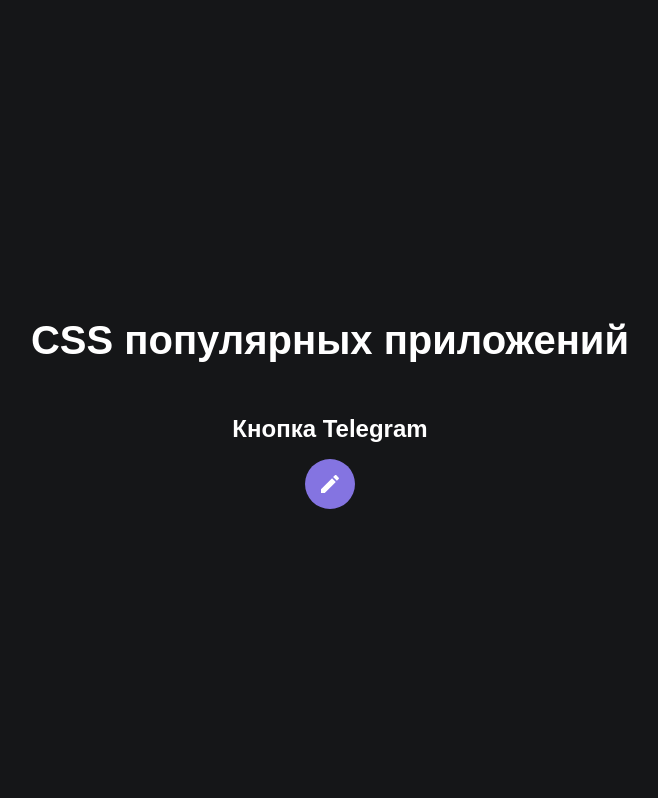
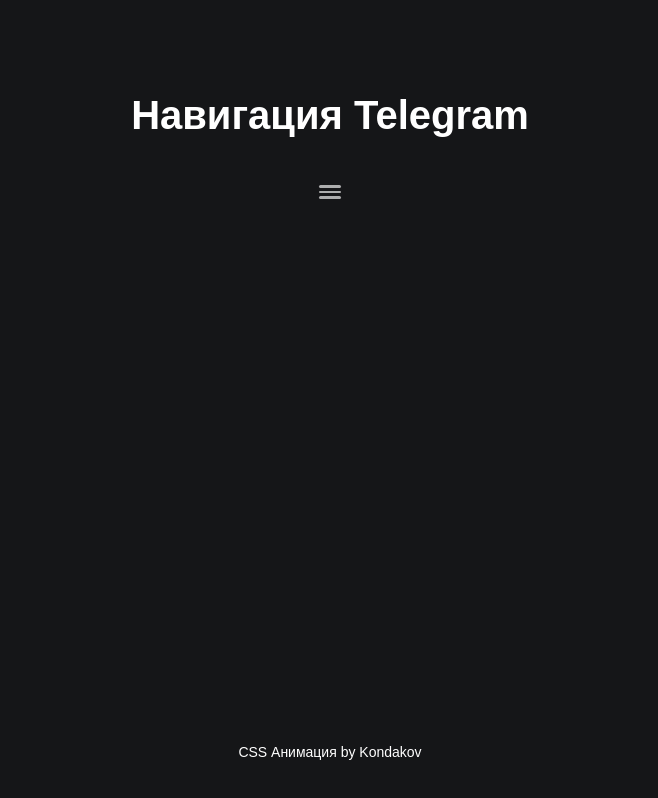
Before and after one commit to AleksandrKondakov/react-youtube-accordion, a React (Create React App) app: page / in a window 1280 px wide. Shown: the whole page, without its empty margins (310-968 px from the left). Built offline with nearby package versions, Linux system fonts and the light colour scheme.

Commit message:
Initial commit

```diff
--- a/src/App.jsx
+++ b/src/App.jsx
@@ -2,7 +2,7 @@
 import styles from './App.module.scss';
 
 function App() {
-    const [chatSettings, setChatSettings] = useState(false);
+    const [chatSettings, setNavbarOpen] = useState(false);
     const [isHovering, setIsHovering] = useState(false);
 
     const handleMouseEnter = useCallback(() => setIsHovering(true), []);
@@ -10,11 +10,11 @@
 
     useEffect(() => {
         if (!isHovering) {
-            setChatSettings(false);
+            setNavbarOpen(false);
         }
     }, [isHovering]);
 
-    const handleClickOutside = useCallback(() => setChatSettings(false), []);
+    const handleClickOutside = useCallback(() => setNavbarOpen(false), []);
     const handleClickInside = useCallback((e) => e.stopPropagation(), []);
 
     const createRipple = (event) => {
@@ -37,49 +37,64 @@
 
     return (
         <div className={styles.content}>
-            <h1>CSS популярных приложений</h1>
-            <h2>Кнопка Telegram</h2>
-            <div className={styles.telegramButton}>
-                <div className={`${styles['list-container']} ${chatSettings ? styles.active : ''}`}>
-                    <div
-                        className={styles.settingsButton}
-                        onClick={(event) => {
-                            setChatSettings(!chatSettings);
-                            createRipple(event);
-                        }}
-                    >
-                        <svg className={styles.iconPencil} xmlns="http://www.w3.org/2000/svg"
-                            xmlnsXlink="http://www.w3.org/1999/xlink" version="1.1" id="mdi-pencil" width="24" height="24"
-                            viewBox="0 0 24 24">
-                            <path
-                                d="M20.71,7.04C21.1,6.65 21.1,6 20.71,5.63L18.37,3.29C18,2.9 17.35,2.9 16.96,3.29L15.12,5.12L18.87,8.87M3,17.25V21H6.75L17.81,9.93L14.06,6.18L3,17.25Z"
-                                fill='#FFFFFF' />
-                        </svg>
-                        <svg className={styles.iconClose} xmlns="http://www.w3.org/2000/svg"
-                            xmlnsXlink="http://www.w3.org/1999/xlink" version="1.1" id="mdi-close" width="24" height="24"
-                            viewBox="0 0 24 24">
-                            <path
-                                d="M19,6.41L17.59,5L12,10.59L6.41,5L5,6.41L10.59,12L5,17.59L6.41,19L12,13.41L17.59,19L19,17.59L13.41,12L19,6.41Z"
-                                fill='#FFFFFF' />
-                        </svg>
+            <h1>Навигация Telegram</h1>
+            <div className={styles.telegramNavbar}>
+            <div className={`${styles.listContainer} ${chatSettings ? styles.active : ''}`}>
+            <div className={styles.settingsButton} onClick={(event) => { setNavbarOpen(!chatSettings); createRipple(event); }}>
+                        <span className={styles.line}></span>
+                        <span className={styles.line}></span>
+                    <span className={styles.line}></span>
                 </div>
                 <div className={styles.settingsModal} onMouseEnter={handleMouseEnter} onMouseLeave={handleMouseLeave} onClick={handleClickOutside}>
                     <div className={styles.other} onClick={handleClickInside}>
                         <div className={styles.block}>
-                                <div className={styles.icon}>🔗</div>
-                                <div className={styles.title}>Создать канал</div>
+                            <img src="https://vk.com/images/camera_200.png" alt="User" />
+                            <div className={styles.title}>Sasha</div>
                         </div>
                         <div className={styles.block}>
-                                <div className={styles.icon}>🔗</div>
-                                <div className={styles.title}>Создать группу</div>
+                            <div className={styles.icon}>♺</div>
+                            <div className={styles.title}>Добавить аккаунт</div>
+                        </div>
+                        <div className={styles.separator}></div>
+                        <div className={styles.block}>
+                            <div className={styles.icon}>♺</div>
+                            <div className={styles.title}>Избранное</div>
                         </div>
                         <div className={styles.block}>
-                                <div className={styles.icon}>🔗</div>
-                                <div className={styles.title}>Начать личный чат</div>
+                            <div className={styles.icon}>♺</div>
+                            <div className={styles.title}>Архив</div>
+                        </div>
+                        <div className={styles.block}>
+                            <div className={styles.icon}>♺</div>
+                            <div className={styles.title}>Мои истории</div>
+                        </div>
+                        <div className={styles.block}>
+                            <div className={styles.icon}>♺</div>
+                            <div className={styles.title}>Контакты</div>
+                        </div>
+                        <div className={styles.separator}></div>
+                        <div className={styles.block}>
+                            <div className={styles.icon}>♺</div>
+                            <div className={styles.title}>Кошелёк</div>
+                        </div>
+                        <div className={styles.separator}></div>
+                        <div className={styles.block}>
+                            <div className={styles.icon}>♺</div>
+                            <div className={styles.title}>Настройки</div>
+                        </div>
+                        <div className={styles.block}>
+                            <div className={styles.icon}>♺</div>
+                            <div className={styles.title}>Ещё</div>
+                            <div className={styles.arrow}>
+                                <svg viewBox="0 0 24 25" fill="none" xmlns="http://www.w3.org/2000/svg">
+                                    <path fillRule="evenodd" clipRule="evenodd" d="M8.96967 18.0303C8.67678 17.7374 8.67678 17.2626 8.96967 16.9697L13.4393 12.5L8.96967 8.03033C8.67678 7.73744 8.67678 7.26256 8.96967 6.96967C9.26256 6.67678 9.73744 6.67678 10.0303 6.96967L15.0303 11.9697C15.171 12.1103 15.25 12.3011 15.25 12.5C15.25 12.6989 15.171 12.8897 15.0303 13.0303L10.0303 18.0303C9.73744 18.3232 9.26256 18.3232 8.96967 18.0303Z" />
+                                </svg>
                             </div>
                         </div>
                     </div>
                 </div>
+            </div>
+            <div className={styles.editor}>CSS Анимация by Kondakov</div>
         </div>
         </div>
     );
--- a/src/App.module.scss
+++ b/src/App.module.scss
@@ -35,21 +35,13 @@
         color: white;
     }
 
-    h2 {
-        text-align: center;
-        margin-bottom: 1rem;
-        font-size: 1.5rem;
-        color: white;
-    }
-}
-
-/* Кнопка для создания Telegram */
-.telegramButton {
+    .telegramNavbar {
         display: flex;
         z-index: 10;
 
-    .list-container {
+        .listContainer {
             position: relative;
+            margin-bottom: 65vh;
 
             &.active {
                 .settingsModal {
@@ -57,17 +49,36 @@
                     visibility: visible;
                     transform: scale(1);
                 }
+            }
 
             .settingsButton {
-                .iconPencil {
-                    opacity: 0;
-                    transform: scale(0);
+                display: flex;
+                flex-direction: column;
+                position: relative;
+                height: 44px;
+                width: 44px;
+                border-radius: 50%;
+                z-index: 2;
+                cursor: pointer;
+                justify-content: center;
+                align-items: center;
+                overflow: hidden;
+
+                &:hover {
+                    background-color: rgba(255, 255, 255, 0.05);
                 }
 
-                .iconClose {
-                    opacity: 1;
-                    transform: scale(1);
-                }
+                .line {
+                    display: flex;
+                    width: 50%;
+                    height: 2.5px;
+                    background-color: rgba(255, 255, 255, 0.65);
+                    border-radius: 5px;
+                    transition-duration: 0.4s;
+                    margin: 3px 0;
+
+                    &:nth-child(2) {
+                        margin: 0;
                     }
                 }
             }
@@ -76,38 +87,63 @@
                 display: flex;
                 padding: 80px;
                 position: absolute;
-        bottom: -20px;
-        right: -80px;
+                top: -20px;
+                left: -80px;
                 z-index: 3;
                 opacity: 0;
                 visibility: hidden;
                 transform: scale(0.8);
-        transform-origin: bottom right;
+                transform-origin: top left;
                 transition: opacity 0.2s ease-in-out, transform 0.2s ease-in-out, visibility 0.2s ease-in-out;
 
                 .other {
                     display: flex;
                     flex-direction: column;
                     justify-content: space-between;
-            background: #212121;
+                    background: rgba(40, 40, 40, 0.9);
                     border-radius: 10px;
-            padding: 5px;
                     z-index: 5;
+                    box-shadow: 0 0 2px 7px rgba(0, 0, 0, 0.025);
+                    padding: 5px 0;
+
+                    .separator {
+                        display: flex;
+                        position: relative;
+                        align-items: center;
+                        height: 1px;
+                        width: 100%;
+                        background: rgba(17, 17, 17, 0.7);
+                        box-shadow: 0 2px 4px rgba(0, 0, 0, 0.1);
+                        margin: 5px 0;
+                    }
 
                     .block {
                         display: flex;
                         position: relative;
                         align-items: center;
-                padding: 4px 0;
+                        padding: 2.5px 0;
                         cursor: pointer;
                         overflow: hidden;
                         border-radius: 5px;
                         transition: transform 0.3s ease;
+                        margin: 0 5px;
+
+                        img {
+                            display: flex;
+                            margin-left: 4px;
+                            width: 28px;
+                            height: 28px;
+                            border-radius: 50%;
+                            border: #8474e1 2px solid;
+                        }
 
                         .icon {
                             display: flex;
-                    margin-left: 10px;
-                    z-index: 2;
+                            align-items: center;
+                            margin-left: 4px;
+                            justify-content: center;
+                            width: 28px;
+                            height: 28px;
                         }
 
                         .title {
@@ -115,9 +151,19 @@
                             font-size: 14px;
                             color: #ffffff;
                             margin-left: 15px;
-                    z-index: 2;
                             white-space: nowrap;
                             margin-right: 10px;
+                        }
+
+                        .arrow {
+                            display: flex;
+                            margin-left: auto;
+                            margin-right: 3px;
+
+                            svg {
+                                width: 25px;
+                                fill: rgba(255, 255, 255, 0.3);
+                            }
                         }
 
                         &:active {
@@ -125,9 +171,23 @@
                         }
 
                         &:hover {
-                    background: rgba(255, 255, 255, 0.1);
+                            background: rgba(65, 65, 65, 0.35);
                         }
                     }
+                }
+            }
+        }
+    }
+
+    .editor {
+        display: flex;
+        justify-content: center;
+        position: absolute;
+        bottom: 40px;
+        left: 0;
+        right: 0;
+        font-weight: 500;
+        font-size: 14px;
     }
 }
 
@@ -140,36 +200,3 @@
     pointer-events: none;
     z-index: 3;
 }
-
-    .settingsButton {
-        display: flex;
-        flex-direction: column;
-        position: relative;
-        background-color: #8474e1;
-        height: 50px;
-        width: 50px;
-        border-radius: 50%;
-        z-index: 2;
-        cursor: pointer;
-        justify-content: center;
-        align-items: center;
-        overflow: hidden;
-
-        svg {
-            position: absolute;
-            transition: opacity 0.3s ease, transform 0.3s ease;
-            transform-origin: center;
-            will-change: opacity, transform;
-        }
-
-        .iconPencil {
-            opacity: 1;
-            transform: scale(1);
-        }
-
-        .iconClose {
-            opacity: 0;
-            transform: scale(0);
-        }
-    }
-}
```
Also changed, not shown: package.json (+7 -1 lines), 2 other files (tests, documents, lock files or other folders). Lines whose indentation alone changed are shown as unchanged.
